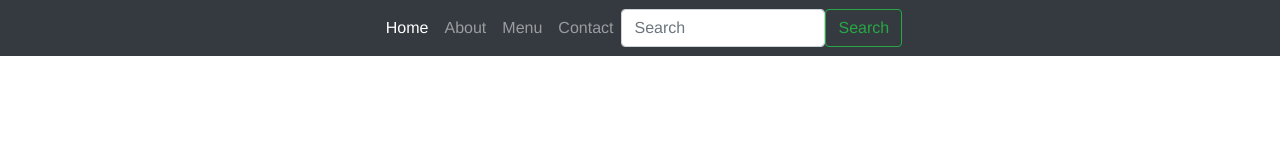
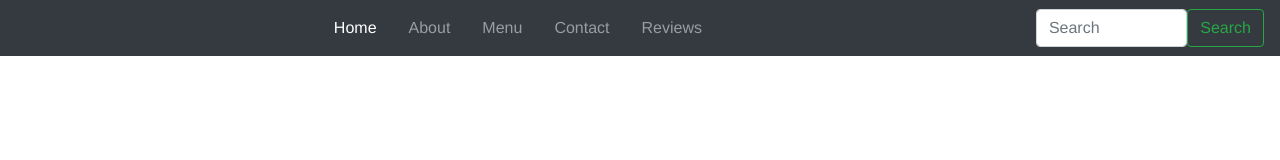
Before and after one commit to abdinasirh/WaamoCafe, a plain HTML site: page index.html in a window 1280 px wide. Drawn offline with nearby package versions, Linux system fonts and the light colour scheme.

Commit message:
added spacing to the nav

```diff
--- a/css/style.css
+++ b/css/style.css
@@ -20,3 +20,7 @@
 .header .logo img{
     height: 6rem;
 }
+
+li{
+  padding-right:1rem;
+ }
--- a/index.html
+++ b/index.html
@@ -41,7 +41,12 @@
             <li class="nav-item">
               <a class="nav-link" href="#">Contact</a>
             </li>
+            <li class="nav-item">
+              <a class="nav-link" href="#">Reviews</a>
+            </li>
           </ul>
+        </div>
+        <div>
           <form class="d-flex" role="search">
             <input
               class="form-control me-2"
```
